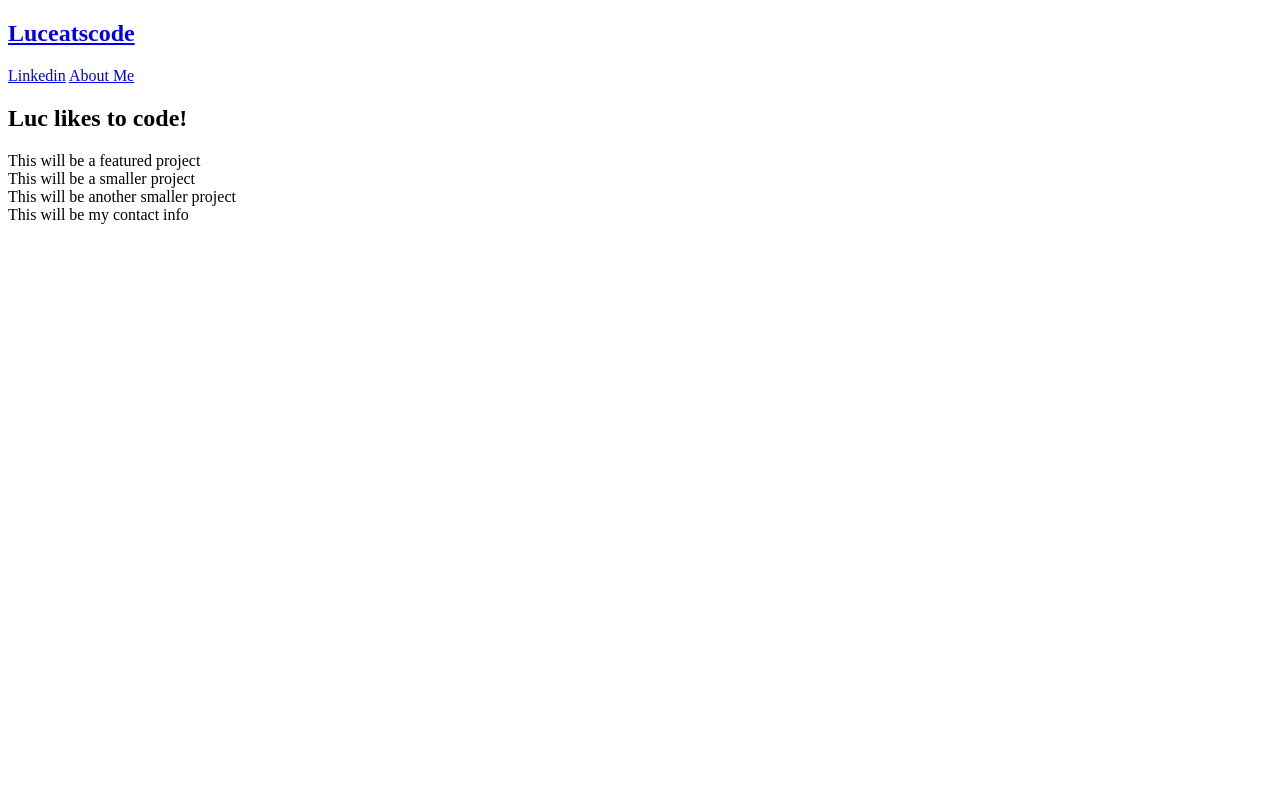
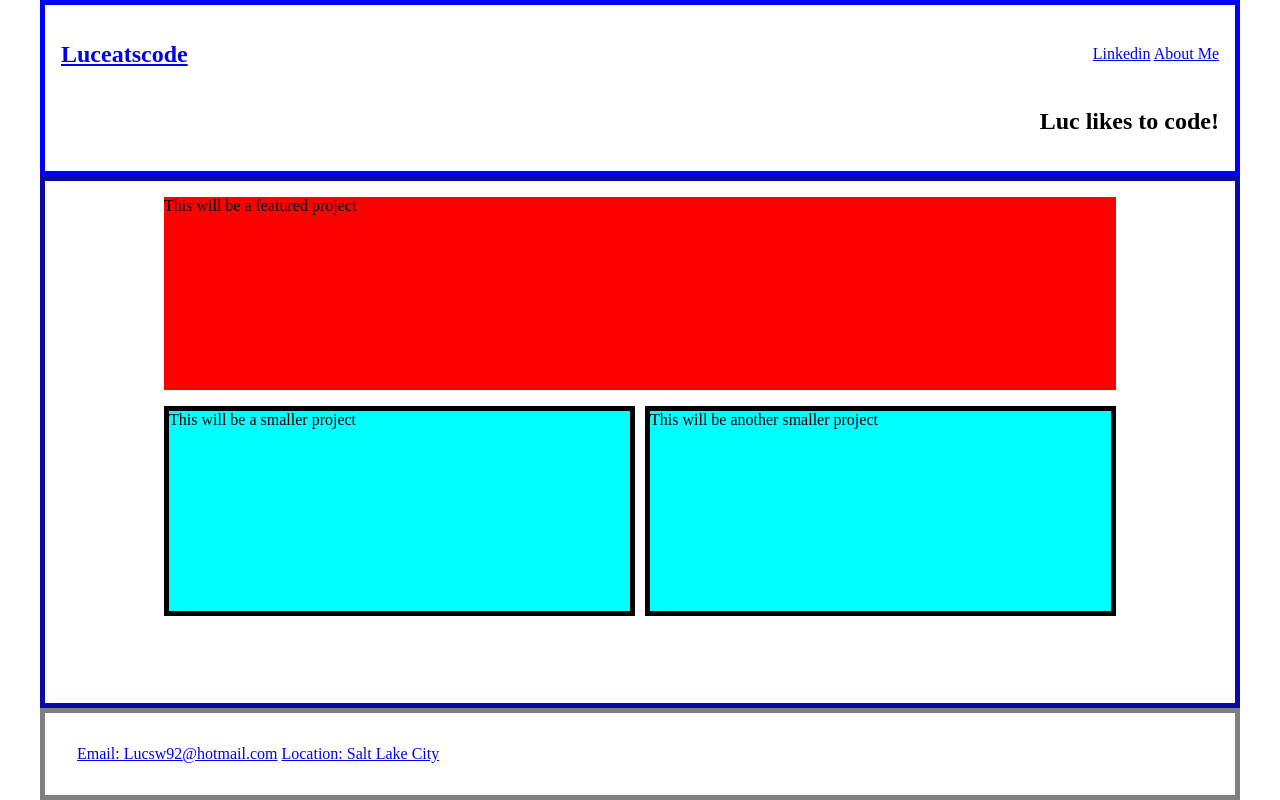
Before and after one commit to Luceatscode/Portfolio, a plain HTML site: page index.html in a window 1280 px wide. Drawn offline with Linux system fonts and the light colour scheme.

Commit message:
added html layout & css file

```diff
--- a/index.html
+++ b/index.html
@@ -4,6 +4,7 @@
     <meta charset="UTF-8">
     <meta http-equiv="X-UA-Compatible" content="IE=edge">
     <meta name="viewport" content="width=device-width, initial-scale=1.0">
+    <link rel="stylesheet" href="styles.css">
     <title>Luceatscode's Portfolio</title>
 </head>
 
@@ -14,27 +15,35 @@
         <a href="#">
             <h1>Luceatscode</h1>
         </a>
-        <a href="#">Linkedin</a>
-        <a href="#">About Me</a>
+        <div>
+            <a href="#">Linkedin</a>
+            <a href="#">About Me</a>
+        </div>
+
        </nav>
-       <div>
+
         <h2>Luc likes to code!</h2>
-       </div>
+
     </header>
     <main>
-        <div>
+        <div class="featured-project">
             This will be a featured project
         </div>
-        <div>
-            This will be a smaller project
-        </div>
-        <div>
-            This will be another smaller project
+        <div class="sub-projects">
+            <div class="sub-project">
+                This will be a smaller project
+            </div>
+            <div class="sub-project">
+                This will be another smaller project
+            </div>
+
         </div>
     </main>
     <footer>
         <div>
-            This will be my contact info
+            <a href="mailto:lucsw92@hotmail.com">Email: Lucsw92@hotmail.com</a>
+            <a href="https://www.visitsaltlake.com/">Location: Salt Lake City</a>
+            <!-- edit text/color -->
         </div>
     </footer>
 </body>
--- /dev/null
+++ b/styles.css
@@ -0,0 +1,66 @@
+/* Add style elements */
+body{
+    display: flex;
+    flex-direction: column;
+    margin: auto;
+    max-width: 1200px;
+    min-height: 100vh;
+
+}
+header{
+    border: 5px solid blue;
+    display: flex;
+    flex-direction: column;
+    padding: 16px;
+}
+
+nav{
+    display: flex;
+    flex-direction: row;
+    align-items: center;
+    justify-content: space-between;
+}
+/* Add style elements */
+
+h2{
+    display: flex;
+    align-self: flex-end;
+}
+   /* Add style elements */
+
+main{
+    border: 5px solid rgb(10, 10, 169);
+    display: flex;
+    flex-direction: column;
+    align-items: center;
+    flex-grow: 1;
+/* Found that flex-grow allows content to flex with available screen size */
+}
+.featured-project{
+    background-color: red;
+    width: 80%;
+    height: 50%;
+    flex-grow: 2;
+    margin: 16px;
+}
+.sub-projects{
+    display: flex;
+    flex-direction: row;
+    width: 80%;
+    flex-grow: 1;
+    gap: 10px;
+}
+.sub-project{
+    background-color: aqua;
+    width: 50%;
+    height: 200px;
+    border: 5px solid;
+
+}
+/* Add style elements */
+
+footer{
+    border: 5px solid gray;
+    padding: 32px;
+
+}
```
